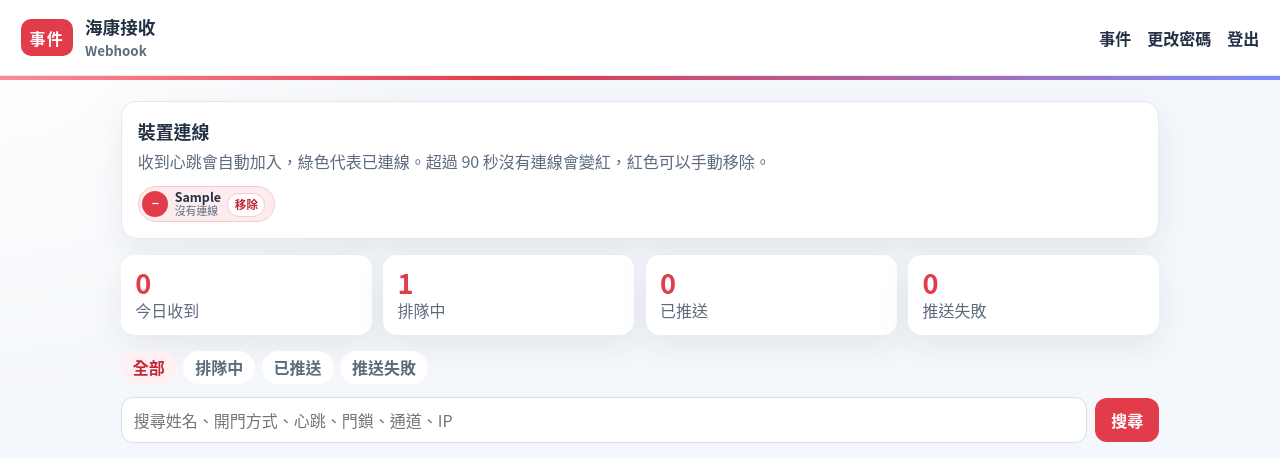
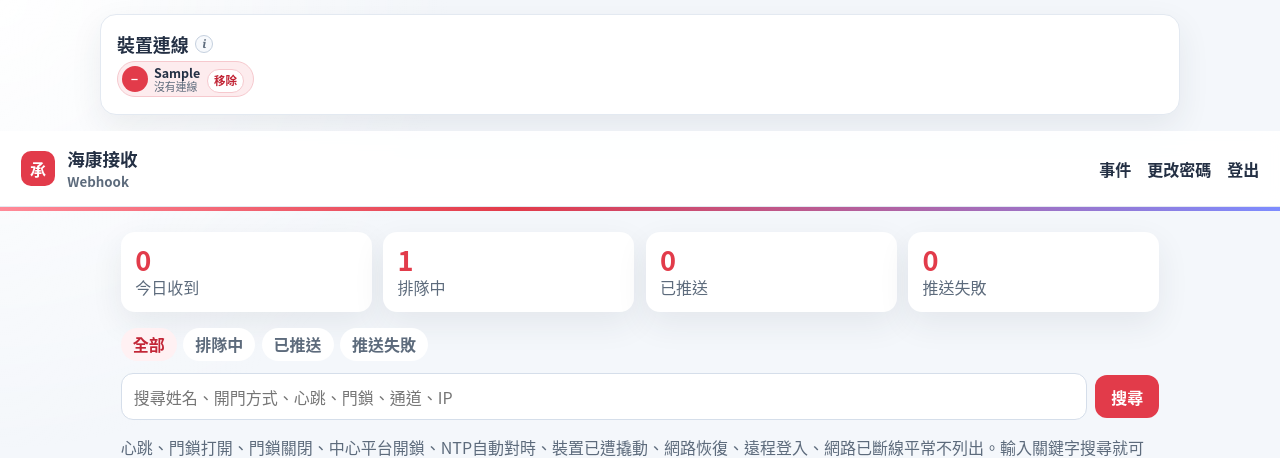
Before and after one commit to ykw2/Hik-Webhook-Endpoint, a FastAPI app: page /events in a window 1280 px wide. Shown: the top 458 px of the page. Run offline with FastAPI, Linux system fonts and the light colour scheme; the visitor is signed in with stand-in values (Sample User, id 1); tables that the repository leaves empty hold one stand-in row (values such as "Sample post").

Commit message:
Move device connections to the top and drop the first-password hint from login.

```diff
--- a/app/static/style.css
+++ b/app/static/style.css
@@ -56,9 +56,66 @@ a { color: var(--accent-dark); }
   background: var(--accent);
   color: white;
   font-weight: 800;
-  letter-spacing: 0.08em;
-  padding: 0.4rem 0.55rem;
+  letter-spacing: 0;
+  min-width: 2.15rem;
+  text-align: center;
+  padding: 0.35rem 0.45rem;
   border-radius: 10px;
+}
+
+.lead {
+  max-width: 1080px;
+  margin: 0.85rem auto 0;
+  padding: 0 1.3rem;
+}
+
+.panel-head h2 {
+  display: flex;
+  align-items: center;
+  gap: 0.4rem;
+}
+
+.hint-tip {
+  position: relative;
+  display: inline-flex;
+}
+
+.hint-i {
+  width: 1.15rem;
+  height: 1.15rem;
+  padding: 0;
+  border-radius: 50%;
+  border: 1px solid #c5d0de;
+  background: #f7f9fc;
+  color: var(--muted);
+  font: italic 700 0.72rem/1 "Georgia", "Times New Roman", serif;
+  cursor: help;
+}
+
+.hint-pop {
+  display: none;
+  position: absolute;
+  z-index: 5;
+  top: calc(100% + 0.45rem);
+  left: 50%;
+  transform: translateX(-50%);
+  width: max-content;
+  max-width: 18rem;
+  padding: 0.55rem 0.7rem;
+  border-radius: 12px;
+  border: 1px solid var(--line);
+  background: #fff;
+  color: var(--muted);
+  font-style: normal;
+  font-weight: 500;
+  font-size: 0.85rem;
+  line-height: 1.45;
+  box-shadow: var(--shadow);
+}
+
+.hint-tip:hover .hint-pop,
+.hint-tip:focus-within .hint-pop {
+  display: block;
 }
 
 .brand strong { display: block; font-size: 1.1rem; }
--- a/app/templates/base.html
+++ b/app/templates/base.html
@@ -9,9 +9,10 @@
   {% if authed %}<meta name="csrf" content="{{ csrf }}">{% endif %}
 </head>
 <body>
+  {% block lead %}{% endblock %}
   <header class="top">
     <a class="brand" href="/">
-      <span class="mark">事件</span>
+      <span class="mark">承</span>
       <span>
         <strong>海康接收</strong>
         <small>Webhook</small>
--- a/app/templates/events.html
+++ b/app/templates/events.html
@@ -1,12 +1,14 @@
 {% extends "base.html" %}
 {% block title %}事件 · 海康接收{% endblock %}
-{% block content %}
-{% if flash %}<p class="flash{% if flash_bad %} bad{% endif %}">{{ flash }}</p>{% endif %}
-
-<section class="panel" id="devices">
+{% block lead %}
+<section class="panel lead" id="devices">
   <div class="panel-head">
-    <h2>裝置連線</h2>
-    <p>收到心跳會自動加入，綠色代表已連線。超過 {{ stale_seconds }} 秒沒有連線會變紅，紅色可以手動移除。</p>
+    <h2>裝置連線
+      <span class="hint-tip">
+        <button type="button" class="hint-i" aria-label="裝置連線說明">i</button>
+        <span class="hint-pop" role="tooltip">收到心跳會自動加入，綠色代表已連線。超過 {{ stale_seconds }} 秒沒有連線會變紅，紅色可以手動移除。</span>
+      </span>
+    </h2>
   </div>
   <div class="device-grid" id="device-grid">
     {% if devices %}
@@ -36,6 +38,9 @@
     {% endif %}
   </div>
 </section>
+{% endblock %}
+{% block content %}
+{% if flash %}<p class="flash{% if flash_bad %} bad{% endif %}">{{ flash }}</p>{% endif %}
 
 <section class="stats">
   <article><b id="stat-today">{{ stats.today }}</b><span>今日收到</span></article>
```
Also changed, not shown: app/templates/login.html (+0 -7 lines).
